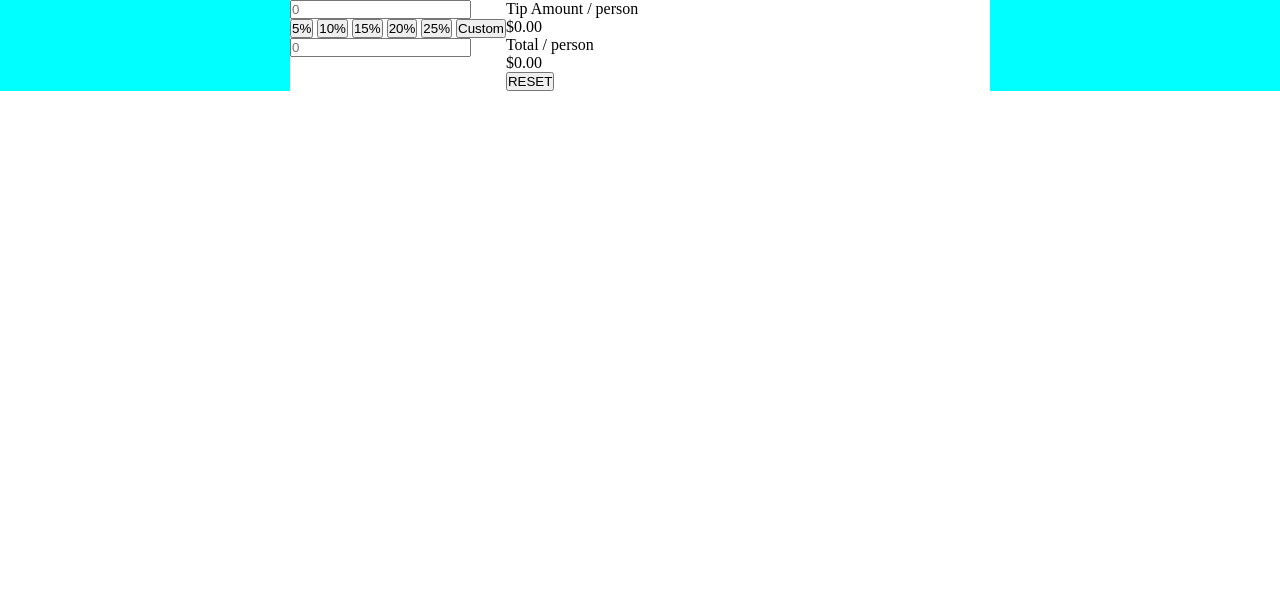
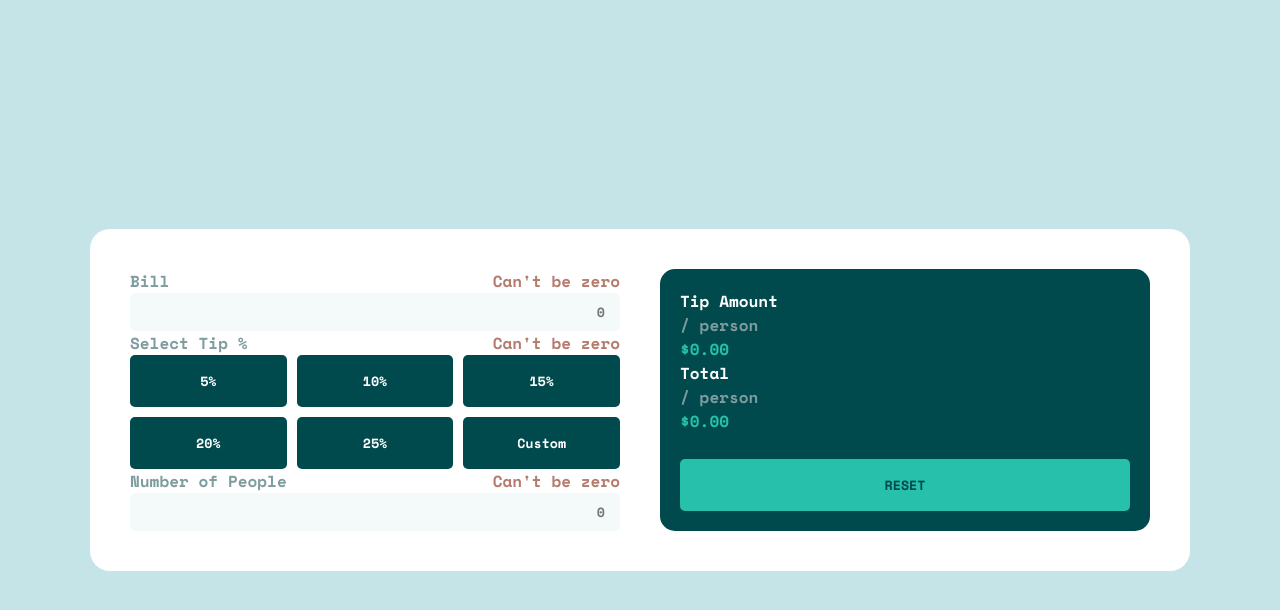
Before and after one commit to FedoseevSM/tip-calc_app, a plain HTML site: page index.html in a window 1280 px wide. Drawn offline with nearby package versions, Linux system fonts and the light colour scheme.

Commit message:
Добавлены_стили_и_функция_счёта_чаевых

```diff
--- a/index.html
+++ b/index.html
@@ -6,18 +6,34 @@
     <meta name="viewport" content="width=device-width, initial-scale=1.0" />
     <title>Tip Calculator App</title>
     <link rel="stylesheet" href="css/style.css" />
+    <link
+      href="https://fonts.googleapis.com/css?family=Space+Mono:regular,italic,700,700italic"
+      rel="stylesheet"
+    />
   </head>
-  <body>
+  <body class="body">
     <main class="main">
       <section class="calc">
         <div class="calc__inner">
           <div class="calc__math-block">
             <div class="calc__bill">
-              <p class="calc_input-title"></p>
-              <input type="text" class="calc__input" placeholder="0" />
+              <div class="calc__header">
+                <p class="calc__input-title">Bill</p>
+                <p class="warning">Can't be zero</p>
+              </div>
+              <input
+                id="bill"
+                type="text"
+                class="input"
+                placeholder="0"
+                required
+              />
             </div>
             <div class="calc__tip">
-              <p class="calc_input-title"></p>
+              <div class="calc__header">
+                <p class="calc__input-title">Select Tip %</p>
+                <p class="warning">Can't be zero</p>
+              </div>
               <div class="calc__tip-inner">
                 <button class="btn">5%</button>
                 <button class="btn">10%</button>
@@ -28,8 +44,17 @@
               </div>
             </div>
             <div class="calc__people">
-              <p class="calc_input-title"></p>
-              <input type="text" class="calc__input" placeholder="0" />
+              <div class="calc__header">
+                <p class="calc__input-title">Number of People</p>
+                <p class="warning">Can't be zero</p>
+              </div>
+              <input
+                id="people"
+                type="text"
+                class="input"
+                placeholder="0"
+                required
+              />
             </div>
           </div>
           <div class="calc__summ-block">
@@ -41,7 +66,7 @@
                     <span>/ person</span>
                   </p>
                 </div>
-                <p class="calc__amount-value">$0.00</p>
+                <p class="calc__value">$<span id="amount">0.00</span></p>
               </div>
               <div class="calc__total">
                 <div class="calc__values-description">
@@ -50,10 +75,10 @@
                     <span>/ person</span>
                   </p>
                 </div>
-                <p class="calc__total-value">$0.00</p>
+                <p class="calc__value">$<span id="total">0.00</span></p>
               </div>
             </div>
-            <button class="btn">RESET</button>
+            <button id="reset" class="btn-reset">RESET</button>
           </div>
         </div>
       </section>
--- a/js/app.js
+++ b/js/app.js
@@ -0,0 +1,31 @@
+const digit = ["5%", "10%", "15%", "20%", "25%"]
+const input = document.querySelectorAll(".input")
+// const check = /[0-9]/ // Добавить проверку на валидность
+
+function reset() {
+  document.getElementById("bill").value = ""
+  document.getElementById("people").value = ""
+  document.getElementById("amount").textContent = "0.00"
+  document.getElementById("total").textContent = "0.00"
+}
+
+document.getElementById("reset").onclick = reset
+
+document.querySelector(".calc").onclick = (event) => {
+  let bill = document.getElementById("bill").value
+  let people = document.getElementById("people").value
+  if (!event.target.classList.contains("btn")) return
+  if ((bill === "" && people === "") || people === "" || bill === "") {
+  } else {
+    bill = parseInt(document.getElementById("bill").value)
+    people = parseInt(document.getElementById("people").value)
+    const key = event.target.textContent
+
+    if (digit.includes(key)) {
+      let tipAmount = bill + (bill / 100) * parseInt(key)
+      document.getElementById("amount").textContent = tipAmount
+      let totalPerson = tipAmount * people
+      document.getElementById("total").textContent = totalPerson
+    }
+  }
+}
--- a/scss/_main.scss
+++ b/scss/_main.scss
@@ -1,9 +1,46 @@
 .calc {
+  padding: 20px;
+  margin: auto 0;
   &__inner {
+    display: grid;
+    grid-template-columns: repeat(2, 1fr);
+    gap: 40px;
+    background-color: #fff;
+    border-radius: 20px;
+    max-width: 1100px;
+    margin: 0 auto;
+    padding: 40px;
+    @media (max-width: 740px) {
+      grid-template-columns: 1fr;
+      grid-template-rows: repeat(2, auto);
+    }
+  }
+  &__header {
     display: flex;
     flex-direction: row;
-    background-color: #fff;
-    max-width: 700px;
-    margin: 0 auto;
+    justify-content: space-between;
+    width: 100%;
+    @media (max-width: 740px) {
+      flex-direction: column;
+    }
+  }
+  &__values-title {
+    display: flex;
+    flex-direction: column;
+  }
+  &__tip-inner {
+    display: grid;
+    grid-template-columns: repeat(3, 1fr);
+    gap: 10px;
+    @media (max-width: 740px) {
+      grid-template-columns: repeat(2, 1fr);
+    }
+  }
+  &__summ-block {
+    padding: 20px;
+    display: flex;
+    flex-direction: column;
+    justify-content: space-between;
+    border-radius: 15px;
   }
 }
--- a/scss/_styleguide.scss
+++ b/scss/_styleguide.scss
@@ -0,0 +1,72 @@
+.body {
+  background-color: $lightCyan;
+}
+//! ./body
+.calc {
+  &__summ-block {
+    background-color: $veryDarkCyan;
+  }
+  &__values-title {
+    color: $white;
+    span {
+      color: $cyan;
+    }
+  }
+  &__input-title {
+    color: $cyan;
+  }
+  &__value {
+    color: $primary;
+  }
+}
+//! ./calc
+.input {
+  background-color: $veryLightCyan;
+  color: $veryDarkCyan;
+  text-align: right;
+  width: 100%;
+  line-height: 38px;
+  border-radius: 5px;
+  padding: 0 15px;
+  &:focus {
+    outline: 2px solid $primary;
+  }
+}
+//! ./input
+.btn {
+  background-color: $veryDarkCyan;
+  color: $white;
+  width: 100%;
+  padding: 16px 0;
+  border-radius: 5px;
+  &:hover {
+    background-color: $lightCyan;
+    color: $veryDarkCyan;
+  }
+  &:active {
+    background-color: $primary;
+    color: $veryDarkCyan;
+  }
+}
+.btn-reset {
+  background-color: $primary;
+  color: $veryDarkCyan;
+  width: 100%;
+  padding: 16px 0;
+  border-radius: 5px;
+  &:hover {
+    background-color: $lightCyan;
+    color: $veryDarkCyan;
+  }
+  &:active {
+    background-color: $primary;
+    color: $veryDarkCyan;
+  }
+}
+//! ./btn
+.warning {
+  color: #b57b6d;
+  &:focus {
+    outline: 2px solid #b57b6d;
+  }
+}
--- /dev/null
+++ b/scss/_variables.scss
@@ -0,0 +1,7 @@
+$primary: hsl(172, 67%, 45%);
+$veryDarkCyan: hsl(183, 100%, 15%);
+$darkCyan: hsl(186, 14%, 43%);
+$cyan: hsl(184, 14%, 56%);
+$lightCyan: hsl(185, 41%, 84%);
+$veryLightCyan: hsl(189, 41%, 97%);
+$white: hsl(0, 0%, 100%);
--- a/scss/style.scss
+++ b/scss/style.scss
@@ -1,18 +1,26 @@
+@import "_variables.scss";
+
 *,
 *::after,
 *::before {
   box-sizing: border-box;
   padding: 0;
   margin: 0;
+  font-family: "Space Mono";
+  font-weight: 700;
 }
 
-.main {
-  background-color: aqua;
+.body {
+  height: 100vh;
+  display: flex;
+  flex-direction: column;
+  justify-content: center;
 }
 
 input,
 button {
   cursor: pointer;
+  border: 0;
 }
 
 @import "_main";
```
Also changed, not shown: css/style.css, img/icon-dollar.svg (added), img/icon-person.svg (added), img/logo.svg (added), 1 other file.
